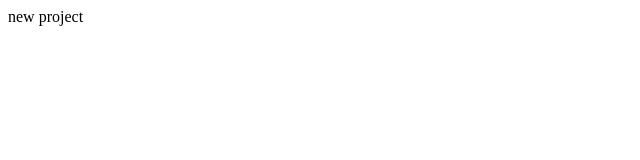
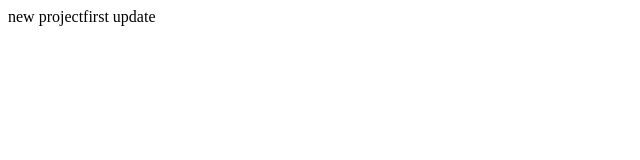
Before and after one commit to Ikshv/ikshv.github.io, a React (Create React App) app in the folder frontend/: page / in a window 1280 px wide. Shown: the top 160 px of the page, without its empty margins (0-640 px from the left). Built offline with nearby package versions, Linux system fonts and the light colour scheme.

Commit message:
finally got an update

```diff
--- a/frontend/src/App.js
+++ b/frontend/src/App.js
@@ -5,6 +5,7 @@ function App() {
     <div className="App">
       <header className="App-header">
         <a>new project</a>
+        <a>first update</a>
       </header>
     </div>
   );
```
